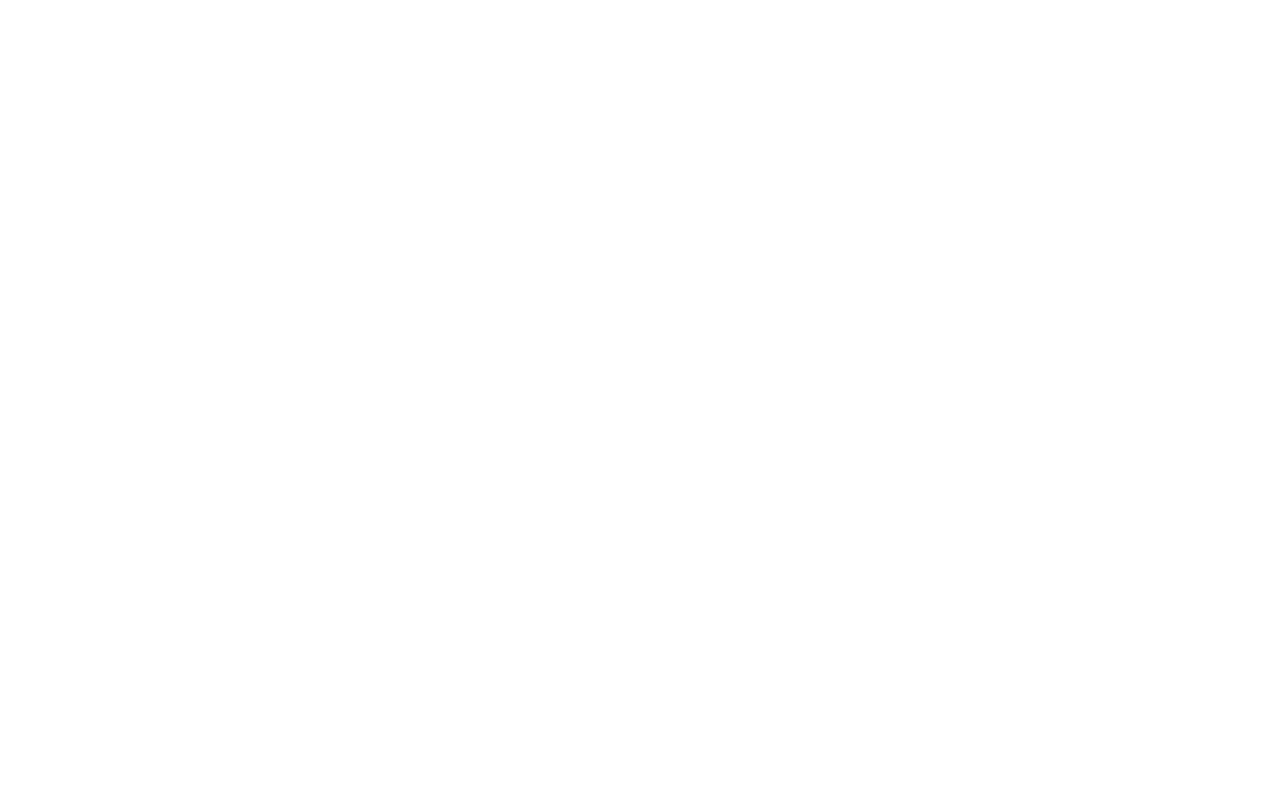
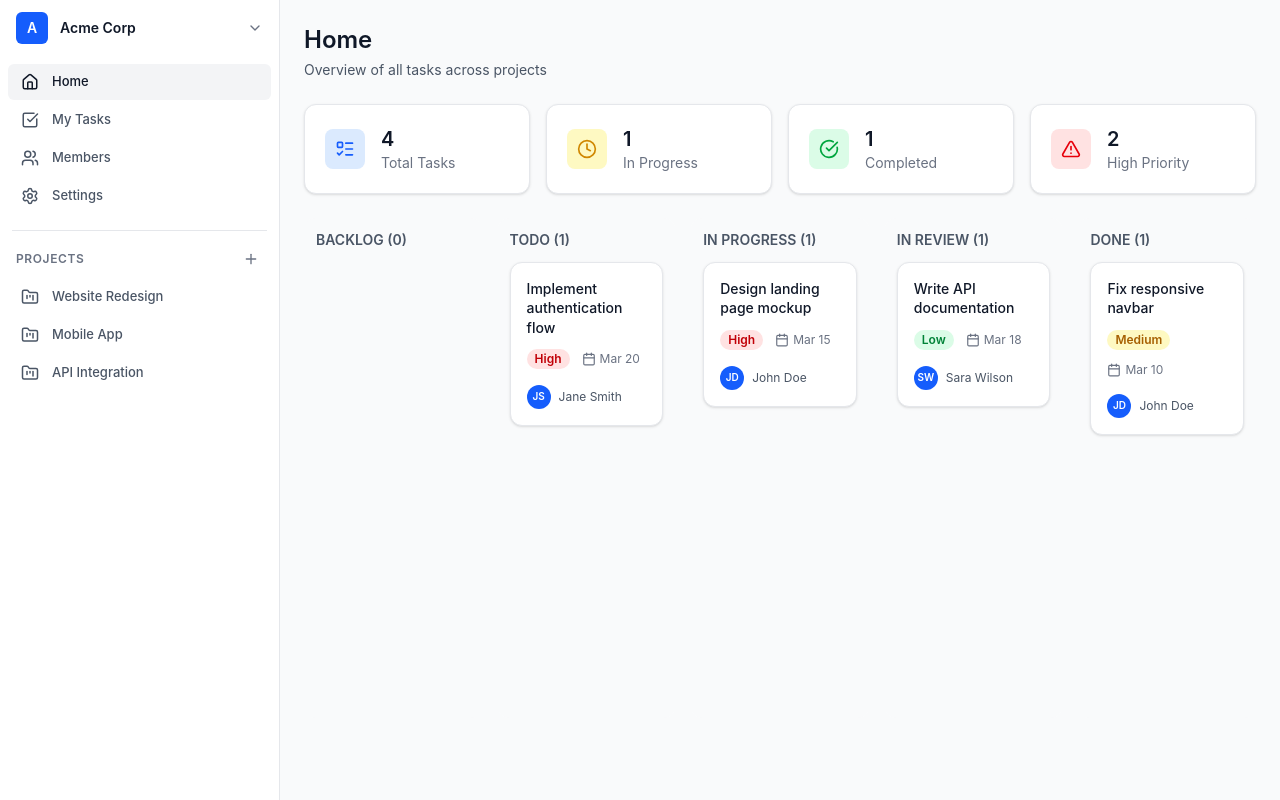
Before and after one commit to shrishaanth/Taskify, a React (Vite) app in the folder client/: page / in a window 1280 px wide. Built offline with nearby package versions, Linux system fonts and the light colour scheme.

Commit message:
Pages Commit

```diff
--- a/client/src/App.tsx
+++ b/client/src/App.tsx
@@ -1,10 +1,18 @@
-import React from 'react'
+import { BrowserRouter, Routes, Route } from "react-router-dom";
+import Index from "./Pages/Index";
+import MyTasksPage from "./Pages/MyTasksPage";
+import NotFound from "./Pages/NotFound";
 
 const App = () => {
   return (
-    <div>
-    </div>
-  )
-}
+    <BrowserRouter>
+      <Routes>
+        <Route path="/" element={<Index />} />
+        <Route path="/my-tasks" element={<MyTasksPage />} />
+        <Route path="*" element={<NotFound />} />
+      </Routes>
+    </BrowserRouter>
+  );
+};
 
-export default App
+export default App;
--- a/client/src/Components/Home.tsx
+++ b/client/src/Components/Home.tsx
@@ -7,7 +7,7 @@
   tasks: Task[];
 }
 
-const AnalyticsCard = ({ tasks }: AnalyticsCardProps) => {
+export const AnalyticsCard = ({ tasks }: AnalyticsCardProps) => {
   const totalTasks = tasks.length;
   const inProgress = tasks.filter((t) => t.status === "In Progress").length;
   const completed = tasks.filter((t) => t.status === "Done").length;
@@ -62,7 +62,7 @@
   );
 };
 
-const mockTasks: Task[] = [
+export const mockTasks: Task[] = [
   {
     id: "1",
     title: "Implement authentication flow",
--- /dev/null
+++ b/client/src/Pages/Index.tsx
@@ -0,0 +1,23 @@
+import AppSidebar from "../Components/AppSideBar";
+import Home from "../Components/Home";
+
+const Index = () => {
+  return (
+    <div className="min-h-screen flex bg-gray-50">
+      <AppSidebar />
+      <main className="flex-1 overflow-auto p-6">
+        <div className="mx-auto w-full max-w-7xl">
+          <header className="mb-6">
+            <h1 className="text-2xl font-semibold text-gray-900">Home</h1>
+            <p className="mt-1 text-sm text-gray-600">
+              Overview of all tasks across projects
+            </p>
+          </header>
+          <Home />
+        </div>
+      </main>
+    </div>
+  );
+};
+
+export default Index;
--- /dev/null
+++ b/client/src/Pages/MyTasksPage.tsx
@@ -0,0 +1,39 @@
+import { useState } from "react";
+import AppSidebar from "../Components/AppSideBar";
+import { mockTasks } from "../Components/Home";
+import KanbanBoard from "../Components/KanbanBoard";
+
+const MyTasksPage = () => {
+  const currentUserName = "Jane Smith";
+  const [tasks, setTasks] = useState(
+    mockTasks.filter((t) => t.assignee?.name === currentUserName)
+  );
+
+  return (
+    <div className="min-h-screen flex bg-gray-50">
+      <AppSidebar />
+      <main className="flex-1 overflow-auto p-6">
+        <div className="mx-auto w-full max-w-7xl">
+          <header className="mb-6">
+            <h1 className="text-2xl font-semibold text-gray-900">My Tasks</h1>
+            <p className="mt-1 text-sm text-gray-600">
+              Tasks assigned to you across all projects.
+            </p>
+          </header>
+
+          <div className="rounded-xl border border-gray-200 bg-white p-6">
+            <p className="text-sm text-gray-600">
+              Showing tasks assigned to <span className="font-semibold">{currentUserName}</span>.
+            </p>
+
+            <div className="mt-6">
+              <KanbanBoard tasks={tasks} setTasks={setTasks} />
+            </div>
+          </div>
+        </div>
+      </main>
+    </div>
+  );
+};
+
+export default MyTasksPage;
--- /dev/null
+++ b/client/src/Pages/NotFound.tsx
@@ -0,0 +1,20 @@
+import { Link } from "react-router-dom";
+
+const NotFound = () => {
+  return (
+    <div className="min-h-screen flex items-center justify-center bg-gray-50 px-4">
+      <div className="w-full max-w-md rounded-2xl border border-gray-200 bg-white p-10 text-center shadow-sm">
+        <h1 className="text-4xl font-bold text-gray-900">404</h1>
+        <p className="mt-2 text-sm text-gray-600">Page not found.</p>
+        <Link
+          to="/"
+          className="mt-6 inline-flex items-center justify-center rounded-lg bg-blue-600 px-5 py-2 text-sm font-semibold text-white shadow-sm hover:bg-blue-700"
+        >
+          Back to Home
+        </Link>
+      </div>
+    </div>
+  );
+};
+
+export default NotFound;
```
Also changed, not shown: 1 other file (tests, documents, lock files or other folders).
